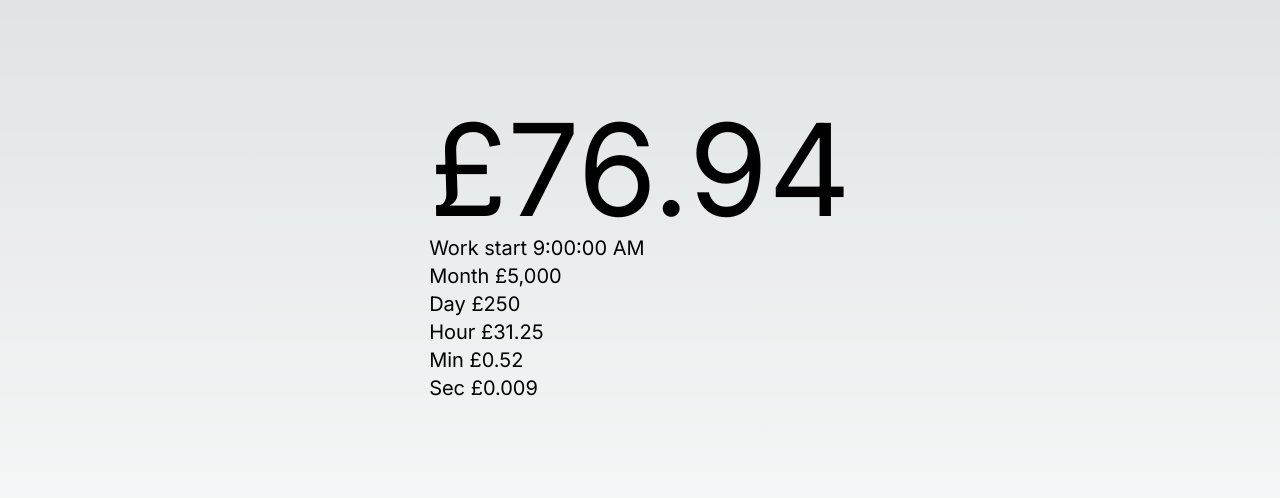
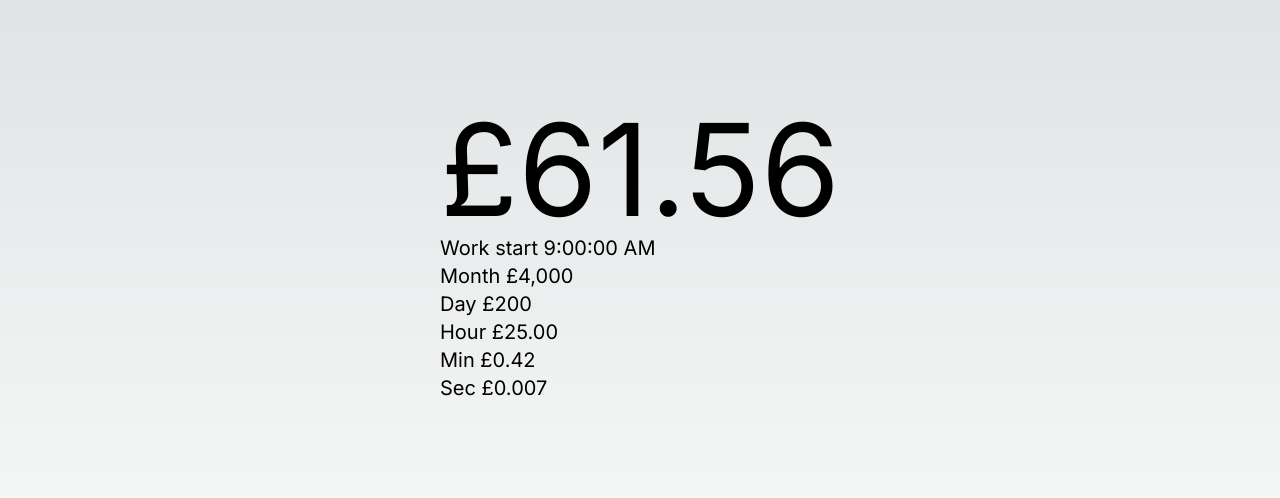
Before and after one commit to hoto/copium-clock, a Next.js app: page / in a window 1280 px wide. Shown: the part 242-740 px from the top of the page. Built offline with nearby package versions, Linux system fonts and the light colour scheme.

Commit message:
Use 4k as base salary to connect with people

```diff
--- a/components/CopiumClock.tsx
+++ b/components/CopiumClock.tsx
@@ -7,7 +7,7 @@ const CopiumClock: React.FC = () => {
   target.setHours(9, 0, 0, 0)
   const [workStartTime, setWorkStartTime] = useState<Date>(target)
   const [secondsSinceWorkStartTime, setSecondsSinceWorkStartTime] = useState<number>(0)
-  const [takeHomeMonthlySalary, setTakeHomeMonthlySalary] = useState<number>(5000)
+  const [takeHomeMonthlySalary, setTakeHomeMonthlySalary] = useState<number>(4000)
   const [dailyAmount, setDailyAmount] = useState<number>(0)
   const [hourlyAmount, setHourlyAmount] = useState<number>(0)
   const [minutelyAmount, setminutelyAmount] = useState<number>(0)
```
